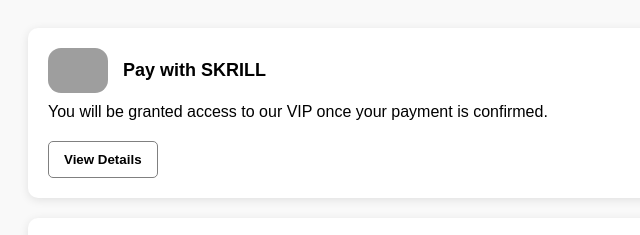
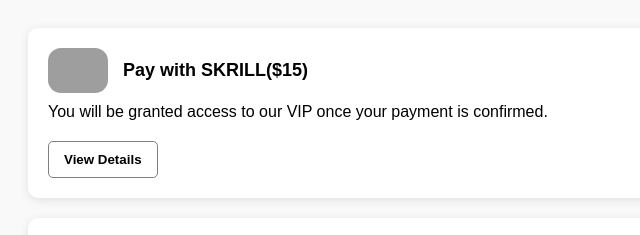
Before and after one commit to ObaStudioApps/Vip-payment-portal, a plain HTML site: page vipplanpay4.html in a window 1280 px wide. Shown: the top 235 px of the page, 0-640 px from the left. Drawn offline with Linux system fonts and the light colour scheme; grey boxes are pictures that could not be loaded.

Commit message:
Update vipplanpay4.html

```diff
--- a/vipplanpay4.html
+++ b/vipplanpay4.html
@@ -66,7 +66,7 @@
 <body>  <!-- Skrill -->  <div class="payment-method">
     <div class="payment-header">
       <img src="https://dailybetpredictionstips.data.blog/wp-content/uploads/2025/05/image_editor_output_image1634786982-17479174816973265411326400464268-1.png?w=400" alt="Skrill">
-      <div class="method-title">Pay with SKRILL</div>
+      <div class="method-title">Pay with SKRILL($15)</div>
     </div>
     <p class="description">You will be granted access to our VIP once your payment is confirmed.</p>
     <button class="toggle-btn" onclick="toggleDetails('skrill-details')">View Details</button>
```
